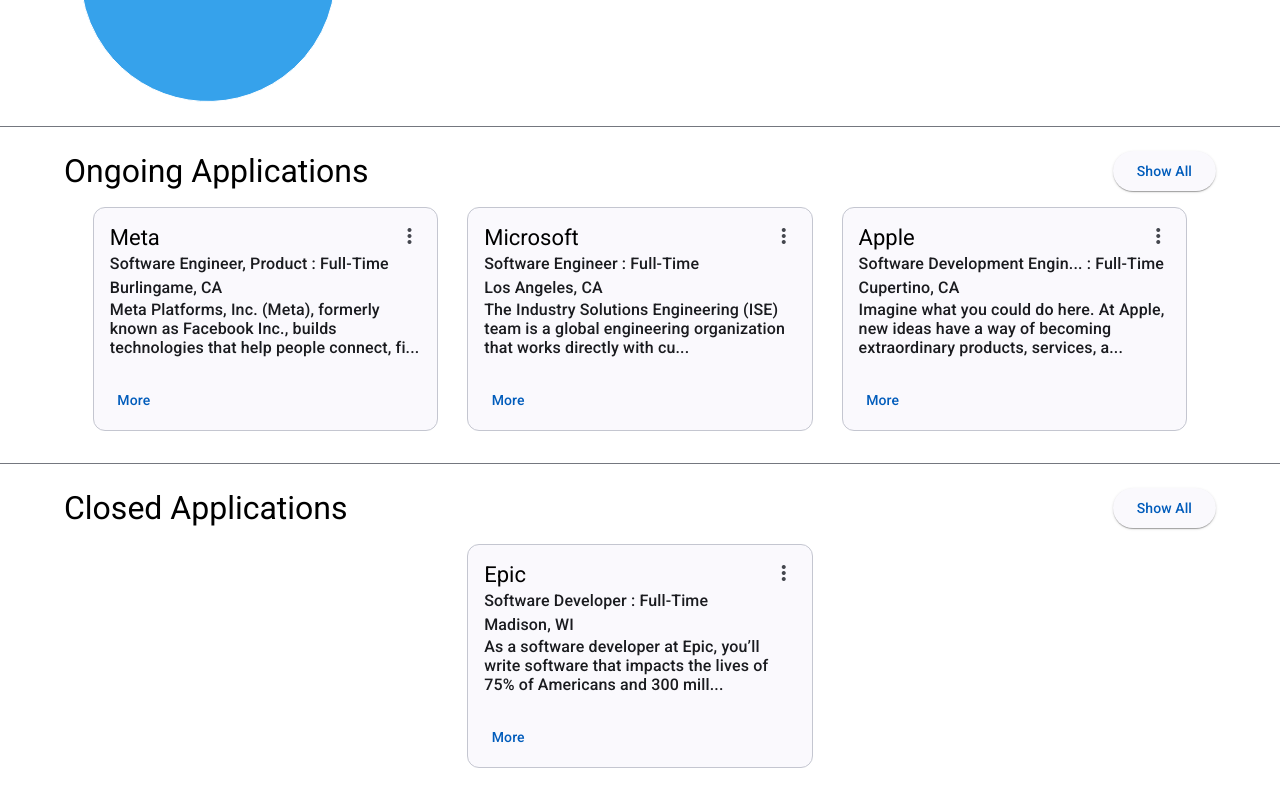
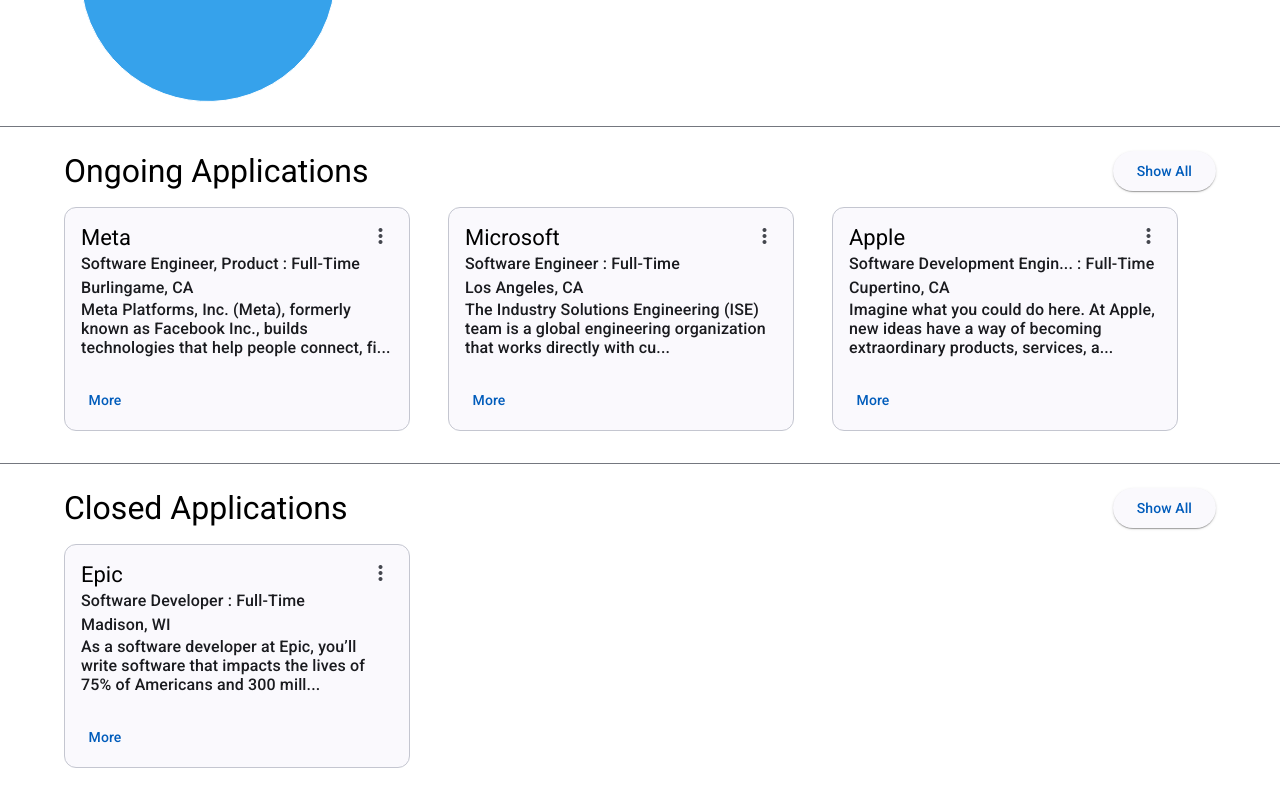
Before and after one commit to BlueJayBird11/application-tracker, an Angular app: page / in a window 1280 px wide. Shown: the part 390-1190 px from the top of the page. Built offline with nearby package versions, Linux system fonts and the light colour scheme.

Commit message:
Cards now align left to right

```diff
--- a/src/app/closed-section/closed-section.component.css
+++ b/src/app/closed-section/closed-section.component.css
@@ -11,9 +11,10 @@
 #container {
   display: flex;
   flex-wrap: wrap;
-  justify-content: space-evenly;
+  justify-content:end;
 }
 
 app-application {
   width: 30%;
+  margin-right: auto;
 }
--- a/src/app/ongoing-section/ongoing-section.component.css
+++ b/src/app/ongoing-section/ongoing-section.component.css
@@ -11,9 +11,10 @@
 #container {
   display: flex;
   flex-wrap: wrap;
-  justify-content: space-evenly;
+  justify-content:end;
 }
 
 app-application {
   width: 30%;
+  margin-right: auto;
 }
```
